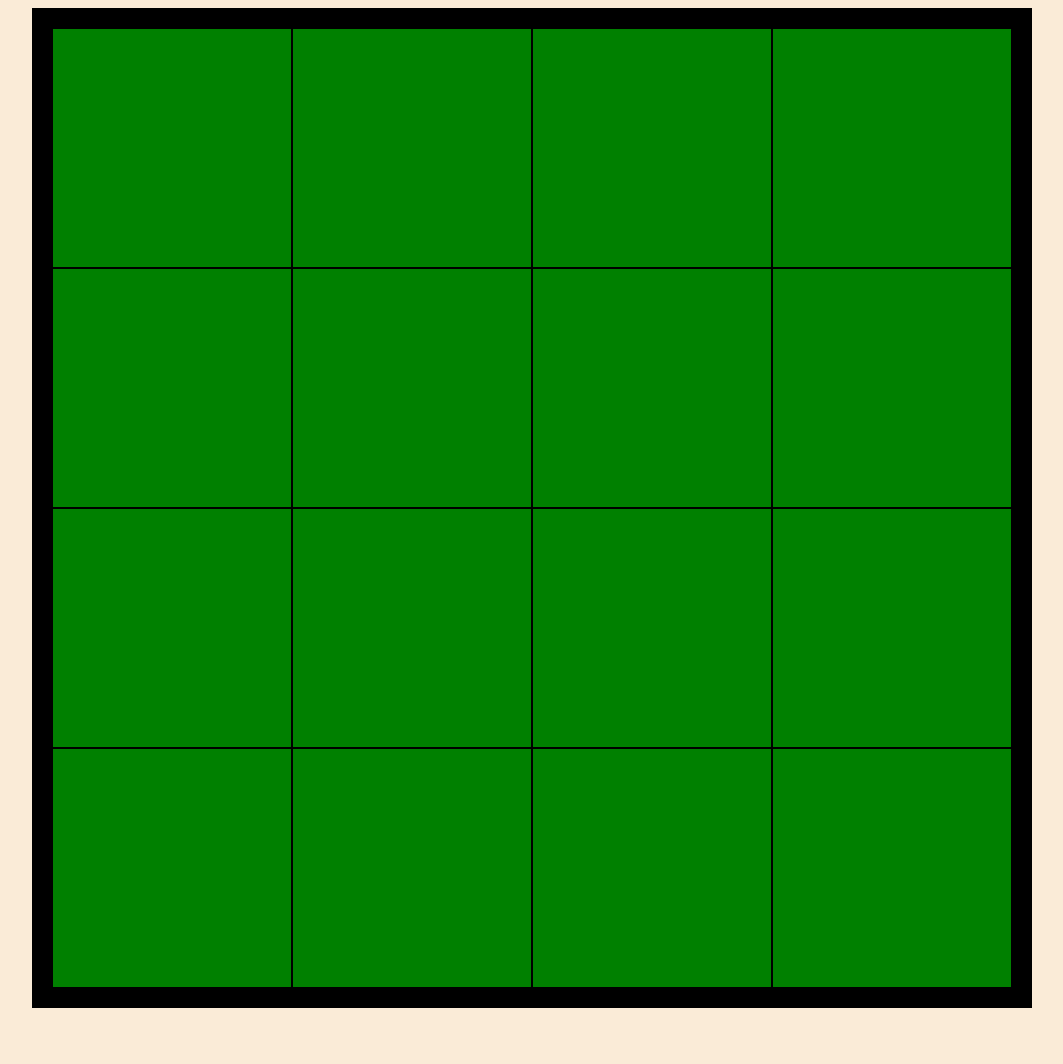
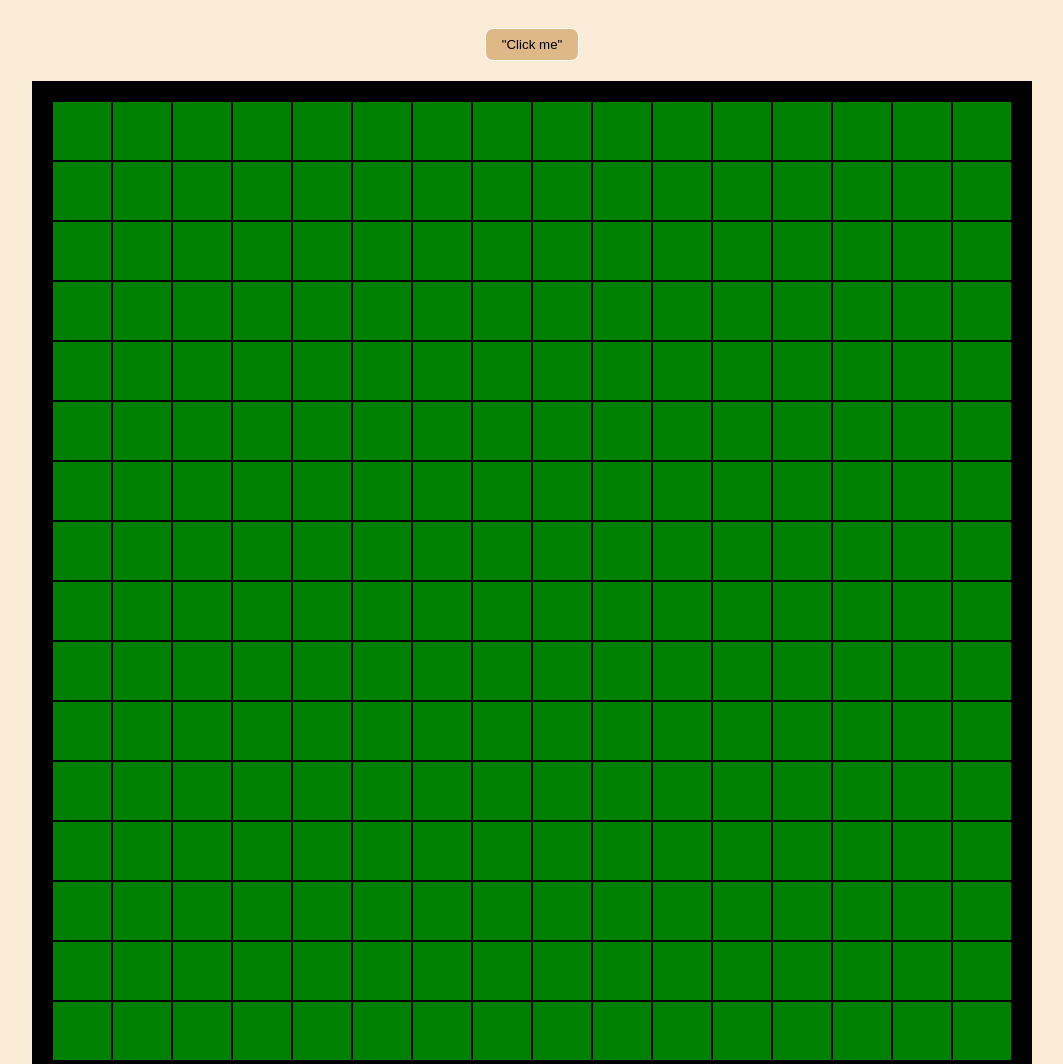
Before and after one commit to matobuild/etc-A-Sketch, a plain HTML site: page index.html in a window 1280 px wide. Shown: the top 1064 px of the page, without its empty margins (108-1171 px from the left). Before the commit the page ends 1016 px from the top, so only its background shows below. Drawn offline with Linux system fonts and the light colour scheme.

Commit message:
create button to create grid

```diff
--- a/index.html
+++ b/index.html
@@ -9,9 +9,7 @@
     <script src="index.js" defer></script>
 </head>
 <body>
-    <div class="container">
-
-    </div>
-
+    <div class="top"><button>"Click me"</button></div>
+    <div class="container"></div>
 </body>
 </html>
--- a/index.js
+++ b/index.js
@@ -1,44 +1,68 @@
-const containerWidth = 960
-const containerHeight = 960
+const containerWidth = 960;
+const containerHeight = 960;
 
-const container = document.querySelector ('.container');
-container.style.width = containerWidth + 'px';
-container.style.height = containerHeight + 'px';
-container.style.backgroundColor = 'black';
-container.style.border = '20px solid black';
+createGrid();
 
+function createGrid(withNum = 16 * 16) {
+    let numberOfGrid = withNum;
+    const numberOfColumn = Math.sqrt(numberOfGrid);
+    const numberOfRow = numberOfColumn;
 
-const grid = document.createElement('div');
-grid.classList.add ('grid');
-grid.style.backgroundColor = 'green';
-grid.style.width = (containerWidth/4 - 2) + 'px';
-grid.style.height = (containerHeight/4 -2) + 'px';
+    const container = document.querySelector(".container");
+    container.style.width = containerWidth + "px";
+    container.style.height = containerHeight + "px";
+    container.style.backgroundColor = "black";
+    container.style.border = "20px solid black";
+
+    const grid = document.createElement("div");
+    grid.classList.add("grid");
+    grid.style.backgroundColor = "green";
+    grid.style.width = containerWidth / numberOfColumn - 2 + "px";
+    grid.style.height = containerHeight / numberOfRow - 2 + "px";
     grid.style.maxWidth = 100;
-grid.style.border = '1px solid';
-grid.style.flexShrink = '0';
+    grid.style.border = "1px solid";
+    grid.style.flexShrink = "0";
 
-let numberOfGrid = 4;
-let numberOfRow = numberOfGrid;
+    const row = document.createElement("div");
+    row.classList.add("row");
+    row.style.backgroundColor = "red";
+    row.style.width = containerWidth + "px";
+    row.style.height = containerHeight / numberOfRow + "px";
+    row.style.maxWidth = 100;
+    row.style.flexShrink = "0";
+    row.style.display = "flex";
 
-
-const row = document.createElement('div');
-row.classList.add ('row');
-row.style.backgroundColor = 'red';
-row.style.width = containerWidth + 'px';
-row.style.height = containerHeight/4 + 'px';
-row.style.maxWidth = 100;
-row.style.flexShrink = '0';
-row.style.display = 'flex';
-
-
-for (let i = 0; i < numberOfGrid; i++) {
+    for (let i = 0; i < numberOfColumn; i++) {
       //put grid in row
       const gridClone = grid.cloneNode(true);
       row.appendChild(gridClone);
- };
+    }
 
     for (let i = 0; i < numberOfRow; i++) {
       //created rows
       const rowClone = row.cloneNode(true);
       container.appendChild(rowClone);
-};
+    }
+    const gridList = document.querySelectorAll(".grid");
+    gridList.forEach((grid) => {
+      grid.addEventListener("mouseover", () => {
+        grid.style.backgroundColor = "blue";
+      });
+    });
+
+
+  }
+
+
+const button = document.querySelector("button");
+button.addEventListener("click", () => {
+  numberOfGridPerSide = prompt("How many squares per side for the new grid?");
+  createGrid(numberOfGridPerSide * numberOfGridPerSide);
+
+});
+
+
+
+function removeGrid() {
+    container.remove();
+}
--- a/style.css
+++ b/style.css
@@ -1,5 +1,19 @@
 body {
     background-color: antiquewhite;
     display: flex;
+    flex-direction: column;
+    align-items: center;
     justify-content: center;
 }
+
+.top {
+    padding: 20px;
+}
+
+button {
+    padding: 8px 16px;
+    border-radius: 8px;
+    background-color: burlywood;
+    border: 1px solid white;
+    color: black;
+}
```
Lines whose indentation alone changed are shown as unchanged.
